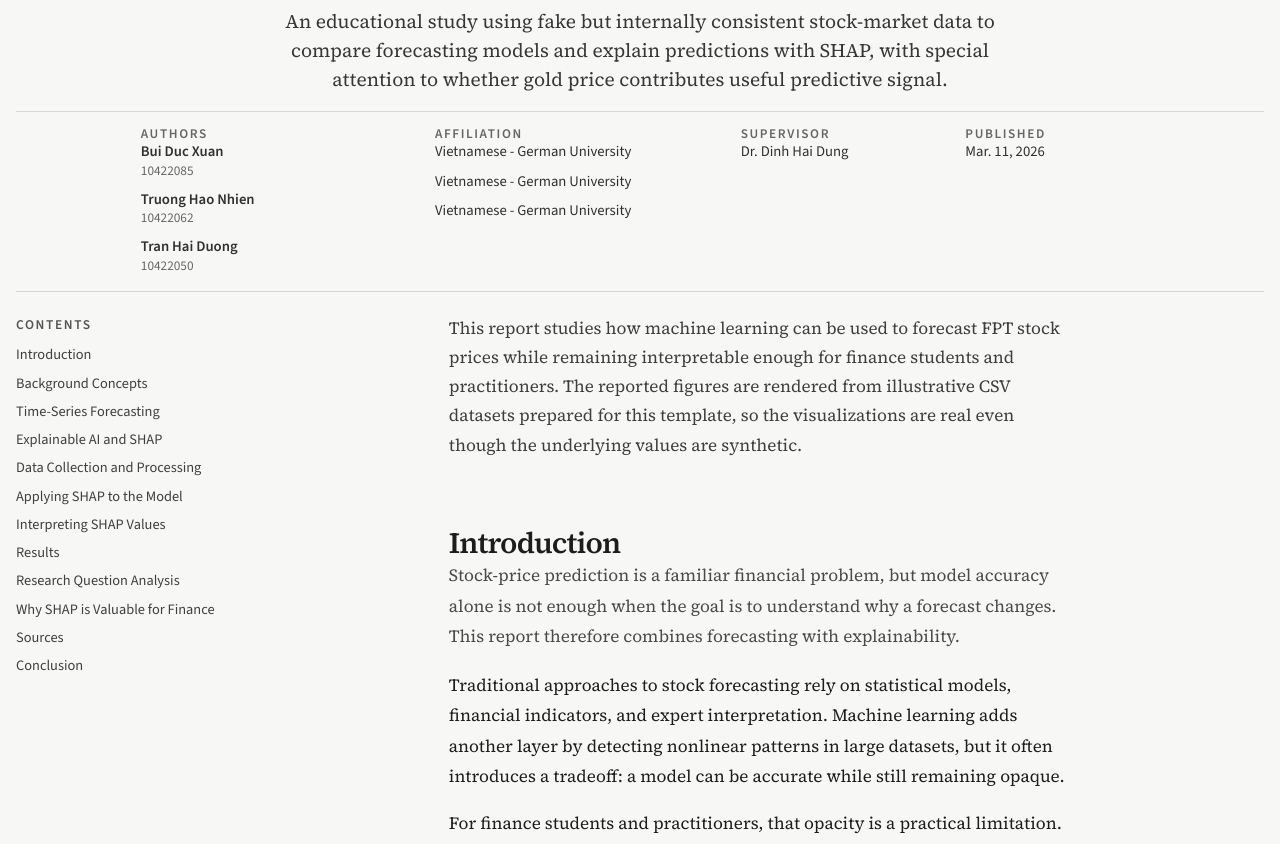
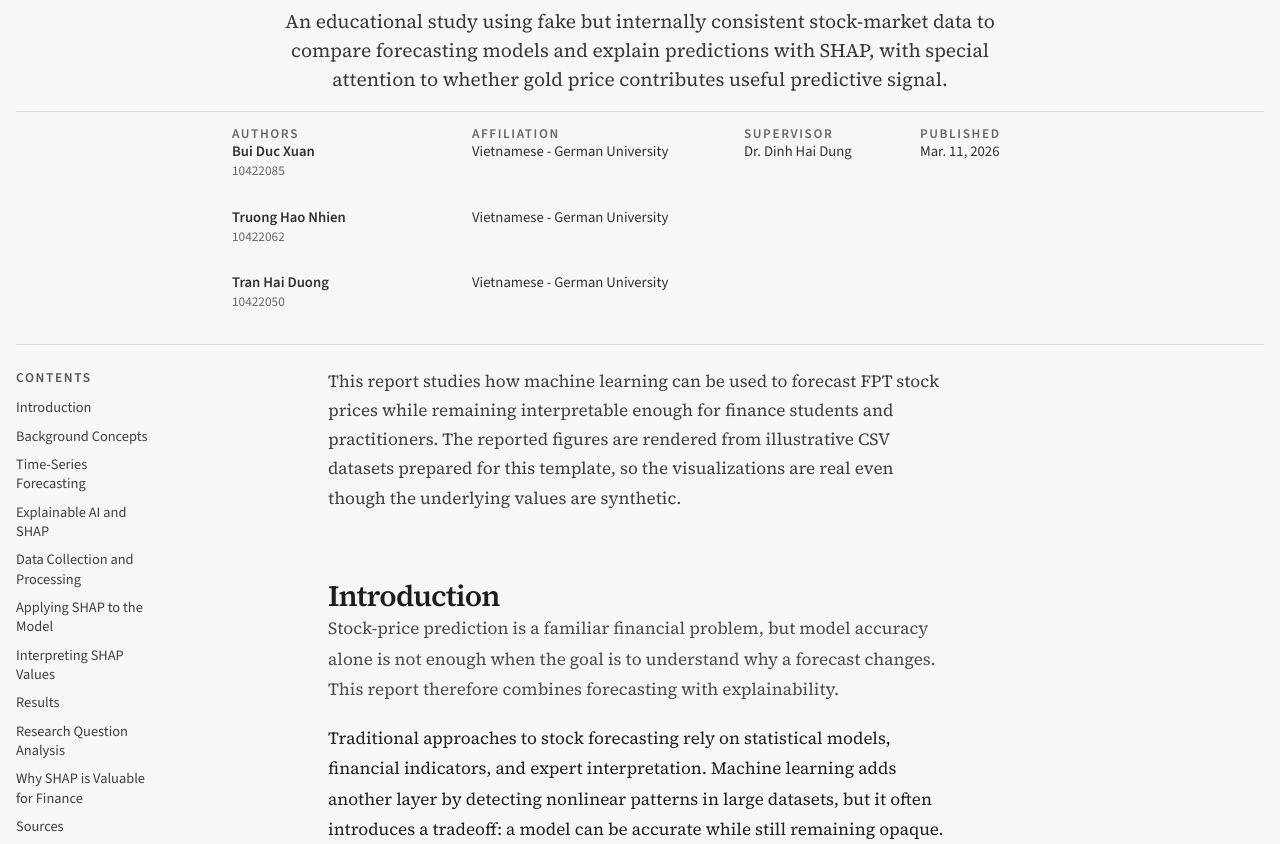
Before and after one commit to fuisl/general-study-web, a Next.js app in the folder apps/web/: page / in a window 1280 px wide. Shown: the part 244-1088 px from the top of the page. Built offline with nearby package versions, Linux system fonts and the light colour scheme.

Commit message:
feat: middle layout.

```diff
--- a/apps/web/app/globals.css
+++ b/apps/web/app/globals.css
@@ -14,7 +14,8 @@
   --page-max: 53rem;
   --screen-max: 60rem;
   --header-max: min(80vw, 68rem);
-  --meta-max: min(78vw, 68rem);
+  --meta-max: min(72vw, 58rem);
+  --shell-max: 58rem;
   --text-xs: clamp(0.76rem, 0.16vw + 0.73rem, 0.84rem);
   --text-sm: clamp(0.91rem, 0.18vw + 0.88rem, 0.97rem);
   --text-md: clamp(1rem, 0.25vw + 0.95rem, 1.07rem);
@@ -83,8 +84,8 @@ code {
 
 .report-layout {
   display: grid;
-  grid-template-columns: minmax(12rem, var(--toc-width)) minmax(0, 1fr);
-  gap: var(--layout-gap);
+  grid-template-columns: minmax(0, 1fr) minmax(0, var(--shell-max)) minmax(0, 1fr);
+  column-gap: var(--layout-gap);
 }
 
 .distill-header {
@@ -158,11 +159,12 @@ code {
 
 .distill-meta__grid {
   display: grid;
-  grid-template-columns: minmax(12rem, 1.2fr) minmax(16rem, 1.25fr) minmax(9rem, 0.9fr) minmax(8rem, 0.75fr);
+  grid-template-columns: 14rem 16rem 10rem 8rem;
   width: min(100%, var(--meta-max));
   margin-inline: auto;
   gap: 0.8rem 1rem;
   align-items: start;
+  justify-content: center;
 }
 
 .distill-meta__column {
@@ -171,15 +173,11 @@ code {
 }
 
 .distill-meta__column p {
-  margin: 0 0 0.55rem;
+  margin: 0;
   color: #303030;
   font-family: var(--font-sans), sans-serif;
   font-size: 0.92rem;
   line-height: 1.35;
-}
-
-.distill-meta__column p:last-child {
-  margin-bottom: 0;
 }
 
 .distill-meta__column strong {
@@ -194,12 +192,18 @@ code {
   font-size: 0.83rem;
 }
 
-.distill-meta__column--authors p {
-  margin-bottom: 0.6rem;
+.distill-meta__entries {
+  display: grid;
+  gap: 0.7rem;
+}
+
+.distill-meta__entry {
+  min-height: 3.4rem;
+  display: flex;
+  align-items: flex-start;
 }
 
 .distill-meta__column--affiliation p {
-  margin-bottom: 0.6rem;
   white-space: nowrap;
 }
 
@@ -209,6 +213,9 @@ code {
 }
 
 .report-toc {
+  grid-column: 1;
+  justify-self: end;
+  width: min(100%, var(--toc-width));
   min-width: 0;
   padding-top: 0.1rem;
 }
@@ -237,6 +244,8 @@ code {
 }
 
 .report-main {
+  grid-column: 2;
+  width: 100%;
   min-width: 0;
   display: grid;
   justify-items: center;
@@ -554,6 +563,7 @@ code {
 
   .distill-meta__grid {
     grid-template-columns: repeat(2, minmax(0, 1fr));
+    width: min(100%, 42rem);
   }
 
   .distill-meta__column--affiliation p {
@@ -561,6 +571,9 @@ code {
   }
 
   .report-toc {
+    grid-column: auto;
+    justify-self: stretch;
+    width: 100%;
     order: -1;
     padding-top: 0;
   }
@@ -586,6 +599,10 @@ code {
   .distill-meta__grid,
   .report-toc__links {
     grid-template-columns: 1fr;
+  }
+
+  .distill-meta__entry {
+    min-height: auto;
   }
 
   .l-body,
--- a/packages/report-ui/src/report-shell.tsx
+++ b/packages/report-ui/src/report-shell.tsx
@@ -70,18 +70,26 @@ export function ReportShell({ meta, children }: ReportShellProps) {
           <div className="distill-meta__grid">
             <div className="distill-meta__column distill-meta__column--authors">
               <span className="distill-byline__label">Authors</span>
+              <div className="distill-meta__entries">
                 {meta.authors.map((author) => (
-                <p key={author.studentId}>
+                  <div className="distill-meta__entry" key={author.studentId}>
+                    <p>
                       <strong>{author.name}</strong>
                       <span>{author.studentId}</span>
                     </p>
+                  </div>
                 ))}
+              </div>
             </div>
             <div className="distill-meta__column distill-meta__column--affiliation">
               <span className="distill-byline__label">Affiliation</span>
+              <div className="distill-meta__entries">
                 {meta.authors.map((author) => (
-                <p key={`affiliation-${author.studentId}`}>{meta.affiliation}</p>
+                  <div className="distill-meta__entry" key={`affiliation-${author.studentId}`}>
+                    <p>{meta.affiliation}</p>
+                  </div>
                 ))}
+              </div>
             </div>
             <div className="distill-meta__column">
               <span className="distill-byline__label">Supervisor</span>
```
Also changed, not shown: 1 other file (tests, documents, lock files or other folders). Lines whose indentation alone changed are shown as unchanged.
